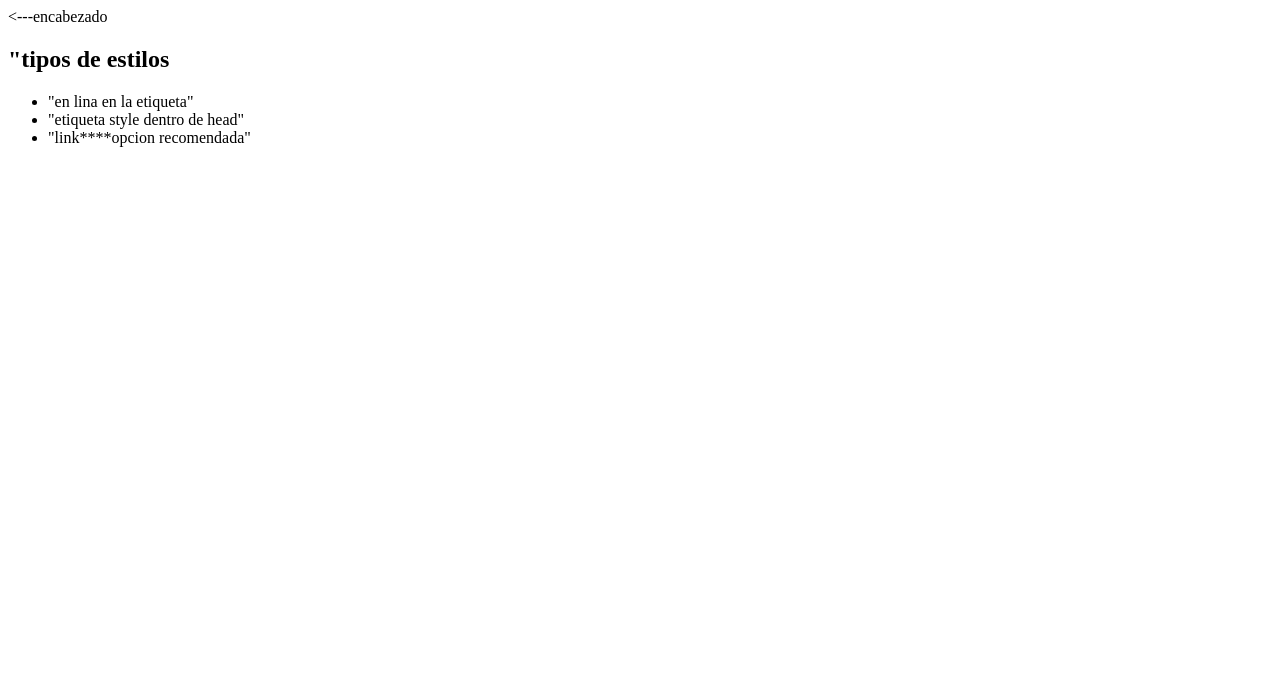
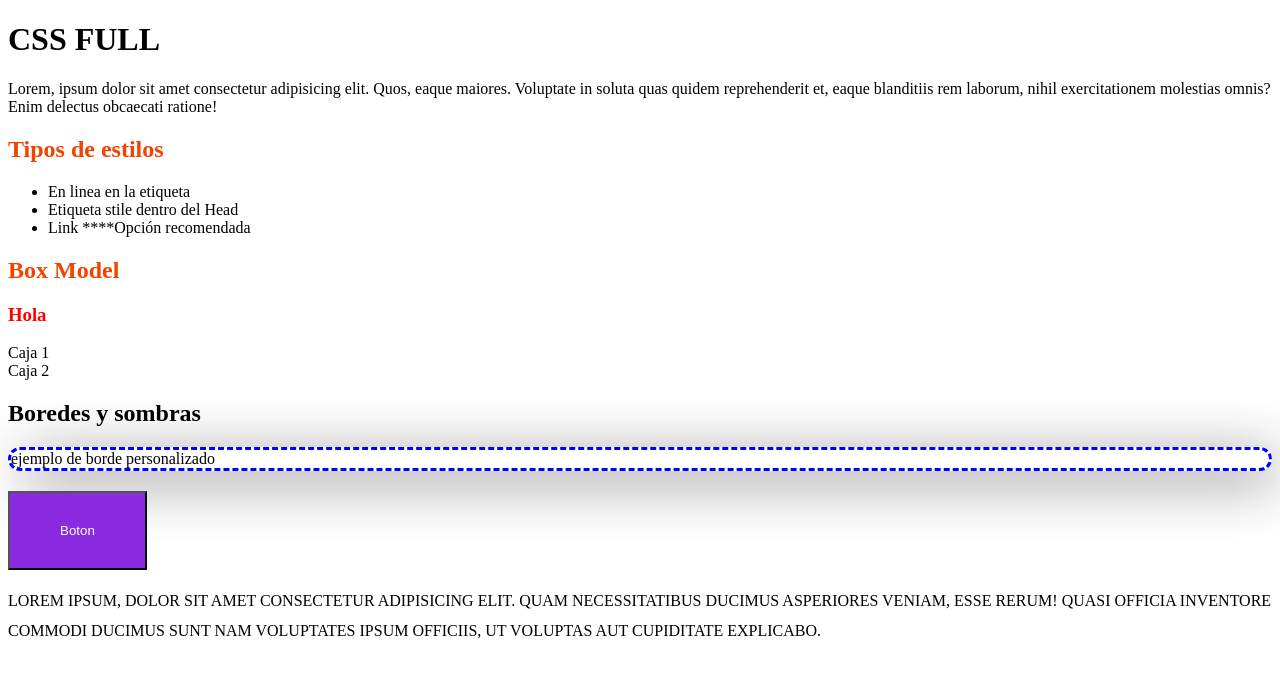
Before and after one commit to Antonellacuvertino/FullStack2, a plain HTML site: page Fullstack2/clase-2fullstack/clase3/cssFull.html in a window 1280 px wide. Drawn offline with Linux system fonts and the light colour scheme.

Commit message:
Update cssFull.html

```diff
--- a/Fullstack2/clase-2fullstack/clase3/cssFull.html
+++ b/Fullstack2/clase-2fullstack/clase3/cssFull.html
@@ -4,28 +4,50 @@
     <meta charset="UTF-8">
     <meta name="viewport" content="width=device-width, initial-scale=1.0">
     <title>Document</title>
+    <link rel="stylesheet" href="cssFull.css">
 </head>
 <body>
+
     <main class="contenedor">
-        <---encabezado
-        <header class= "bloque">
-            <h2>"tipos de estilos </h2>
-            <ul>
-                <li>"en lina en la etiqueta"</li>
-                 <li>"etiqueta style dentro de head"</li>
-                  <li>"link****opcion recomendada"</li>
-            </ul>
-<section>
 
-</section>
-<section>
-    <h2>
+      <!--Encabezado-->
+      <header class="encabezado">
+        <h1 class="titulo">CSS FULL</h1>
+        <p >Lorem, ipsum dolor sit amet consectetur adipisicing elit. Quos, eaque maiores. Voluptate in soluta quas quidem reprehenderit et, eaque blanditiis rem laborum, nihil exercitationem molestias omnis? Enim delectus obcaecati ratione!</p>
+      </header>
+      <!--Tipos de estilos-->
+      <section class="bloque">
+        <h2 class="subtitulo">Tipos de estilos</h2>
+        <ul>
+            <li>En linea en la etiqueta</li>
+            <li>Etiqueta stile dentro del Head</li>
+            <li>Link ****Opción recomendada</li>
+        </ul>
+      </section>
+      <section>
+        <h2 class="subtitulo">Box Model </h2>
+      </section>
+    </main>
 
-    </h2>
-</section>
+    <h3 id="titulo" class="destacado">Hola</h3>
 
 
+    <section>
+        <div class="caja1">Caja 1</div>
+        <div class="caja2">Caja 2</div>
+    </section>
 
-    </main>
+
+    <section>
+        <h2>Boredes y sombras</h2>
+
+        <div class="borde-ejemplo">
+            ejemplo de borde personalizado
+        </div>
+    </section>
+
+    <button class="boton">Boton</button>
+
+    <p class="texto">Lorem ipsum, dolor sit amet consectetur adipisicing elit. Quam necessitatibus ducimus asperiores veniam, esse rerum! Quasi officia inventore commodi ducimus sunt nam voluptates ipsum officiis, ut voluptas aut cupiditate explicabo.</p>
 </body>
 </html>
```
